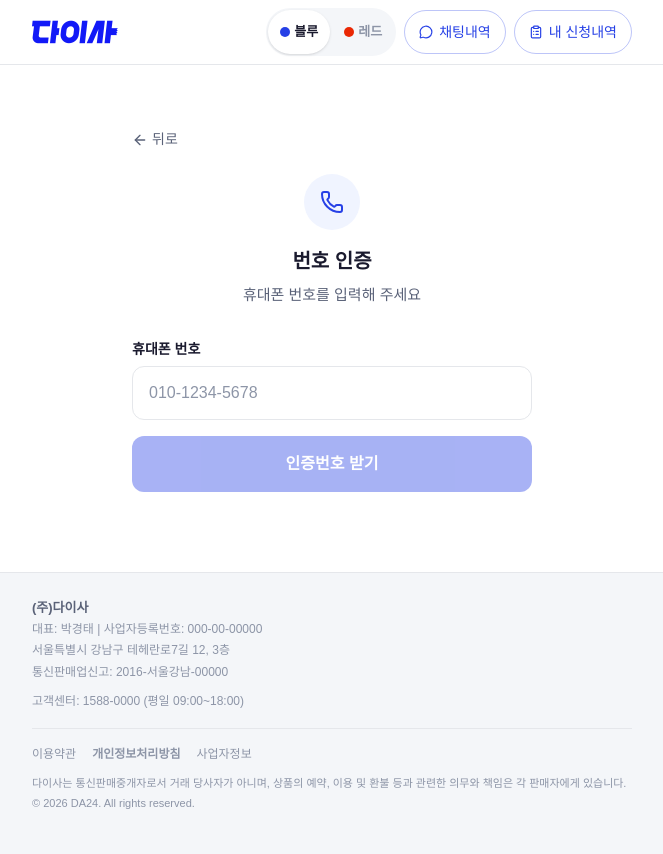
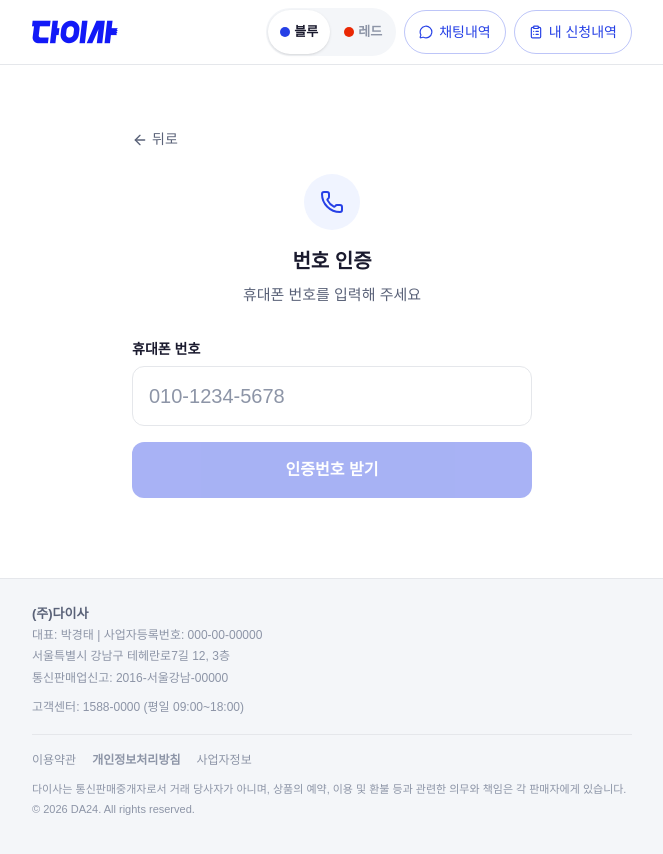
Before and after one commit to redbear7/da24, a Next.js app: page /chat in a window 1280 px wide. Both pictures are taken after a click on the button "인증하기". Shown: the top 854 px of the page, without its empty margins (308-971 px from the left). Built offline with nearby package versions, Linux system fonts and the light colour scheme.

Commit message:
fix: SMS Vercel 환경변수 추가 + 휴대폰 입력 폰트 20px로 가독성 증가

```diff
--- a/app/chat/page.tsx
+++ b/app/chat/page.tsx
@@ -155,7 +155,7 @@ export default function ChatPage() {
                   value={phone}
                   onChange={(e) => { setPhone(formatPhone(e.target.value)); setError(""); }}
                   placeholder="010-1234-5678"
-                  className="w-full px-4 py-3.5 bg-card border border-border rounded-xl text-[16px] text-foreground placeholder:text-text-muted focus:outline-none focus:border-primary focus:ring-2 focus:ring-primary/10 transition-all"
+                  className="w-full px-4 py-3.5 bg-card border border-border rounded-xl text-[20px] font-semibold text-foreground placeholder:text-text-muted placeholder:font-normal focus:outline-none focus:border-primary focus:ring-2 focus:ring-primary/10 transition-all"
                 />
               </label>
               {error && (
@@ -205,7 +205,7 @@ export default function ChatPage() {
                   value={code}
                   onChange={(e) => { setCode(e.target.value.replace(/\D/g, "").slice(0, 6)); setError(""); }}
                   placeholder="인증번호 6자리"
-                  className="w-full px-4 py-3.5 bg-card border border-border rounded-xl text-[16px] text-foreground placeholder:text-text-muted focus:outline-none focus:border-primary focus:ring-2 focus:ring-primary/10 transition-all tracking-widest"
+                  className="w-full px-4 py-3.5 bg-card border border-border rounded-xl text-[20px] font-semibold text-foreground placeholder:text-text-muted placeholder:font-normal focus:outline-none focus:border-primary focus:ring-2 focus:ring-primary/10 transition-all tracking-widest"
                 />
               </label>
               {error && (
--- a/app/history/page.tsx
+++ b/app/history/page.tsx
@@ -156,7 +156,7 @@ export default function HistoryPage() {
                   value={phone}
                   onChange={(e) => { setPhone(formatPhone(e.target.value)); setError(""); }}
                   placeholder="010-1234-5678"
-                  className="w-full px-4 py-3.5 bg-card border border-border rounded-xl text-[16px] text-foreground placeholder:text-text-muted focus:outline-none focus:border-primary focus:ring-2 focus:ring-primary/10 transition-all"
+                  className="w-full px-4 py-3.5 bg-card border border-border rounded-xl text-[20px] font-semibold text-foreground placeholder:text-text-muted placeholder:font-normal focus:outline-none focus:border-primary focus:ring-2 focus:ring-primary/10 transition-all"
                 />
               </label>
               {error && (
@@ -206,7 +206,7 @@ export default function HistoryPage() {
                   value={code}
                   onChange={(e) => { setCode(e.target.value.replace(/\D/g, "").slice(0, 6)); setError(""); }}
                   placeholder="인증번호 6자리"
-                  className="w-full px-4 py-3.5 bg-card border border-border rounded-xl text-[16px] text-foreground placeholder:text-text-muted focus:outline-none focus:border-primary focus:ring-2 focus:ring-primary/10 transition-all tracking-widest"
+                  className="w-full px-4 py-3.5 bg-card border border-border rounded-xl text-[20px] font-semibold text-foreground placeholder:text-text-muted placeholder:font-normal focus:outline-none focus:border-primary focus:ring-2 focus:ring-primary/10 transition-all tracking-widest"
                 />
               </label>
               {error && (
```
